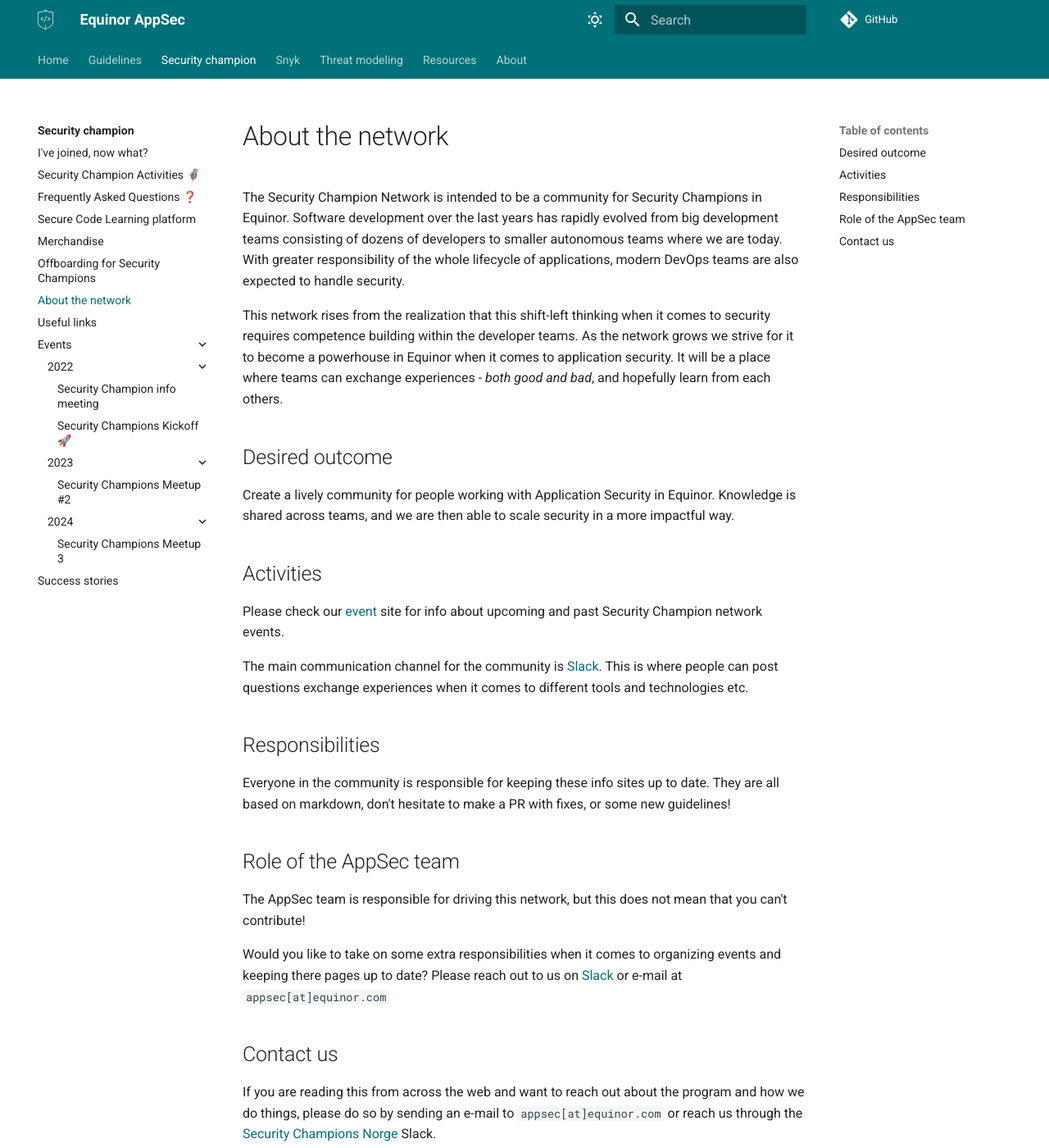
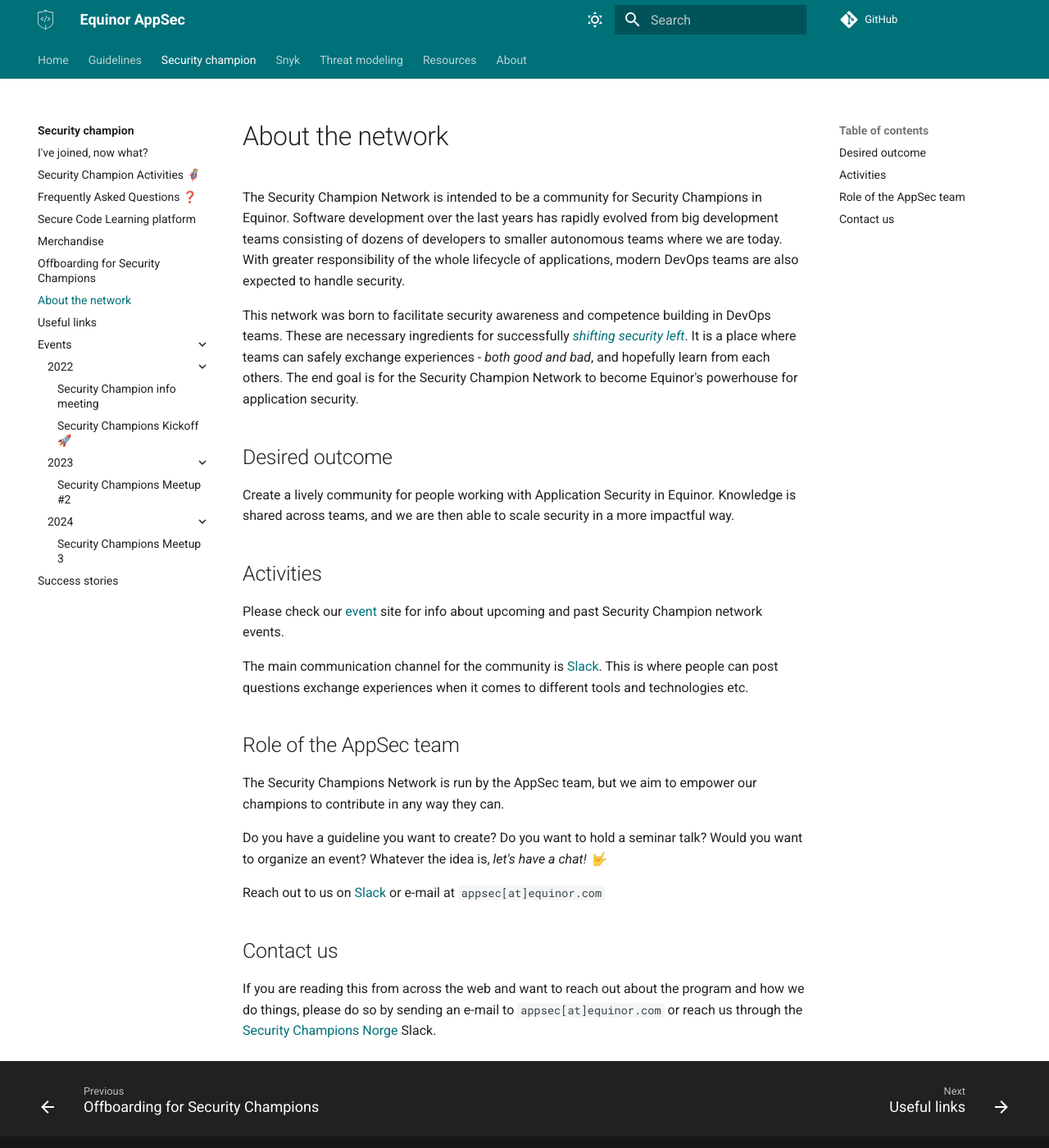
Before and after one commit to equinor/appsec, an MkDocs documentation site: the page built from docs/security-champion/7-about.md, in a window 1280 px wide and 1400 px high. Shown: the whole window at 82% size. Built offline with MkDocs 1.6.1 and Material for MkDocs 9.7.7, drawn with Linux system fonts in a browser that asks for light colours; some web fonts are replaced; comment, search, counter and statistics services are not loaded.

Commit message:
add changes based off feedback

```diff
--- a/docs/security-champion/7-about.md
+++ b/docs/security-champion/7-about.md
@@ -2,7 +2,7 @@
 
 The Security Champion Network is intended to be a community for Security Champions in Equinor. Software development over the last years has rapidly evolved from big development teams consisting of dozens of developers to smaller autonomous teams where we are today. With greater responsibility of the whole lifecycle of applications, modern DevOps teams are also expected to handle security.
 
-This network rises from the realization that this shift-left thinking when it comes to security requires competence building within the developer teams. As the network grows we strive for it to become a powerhouse in Equinor when it comes to application security. It will be a place where teams can exchange experiences - _both good and bad_, and hopefully learn from each others.
+This network was born to facilitate security awareness and competence building in DevOps teams. These are necessary ingredients for successfully [_shifting security left_](https://snyk.io/learn/shift-left-security/). It is a place where teams can safely exchange experiences - _both good and bad_, and hopefully learn from each others. The end goal is for the Security Champion Network to become Equinor's powerhouse for application security.
 
 ## Desired outcome
 
@@ -14,15 +14,13 @@
 
 The main communication channel for the community is [Slack](https://app.slack.com/client/T02JL00JU/CMM6FSW5V). This is where people can post questions exchange experiences when it comes to different tools and technologies etc.
 
-## Responsibilities
-
-Everyone in the community is responsible for keeping these info sites up to date. They are all based on markdown, don't hesitate to make a PR with fixes, or some new guidelines!
-
 ## Role of the AppSec team
 
-The AppSec team is responsible for driving this network, but this does not mean that you can't contribute!
+The Security Champions Network is run by the AppSec team, but we aim to empower our champions to contribute in any way they can.
 
-Would you like to take on some extra responsibilities when it comes to organizing events and keeping there pages up to date? Please reach out to us on [Slack](https://app.slack.com/client/T02JL00JU/CMM6FSW5V) or e-mail at ``appsec[at]equinor.com``
+Do you have a guideline you want to create? Do you want to hold a seminar talk? Would you want to organize an event? Whatever the idea is, _let's have a chat! 🤟_
+
+Reach out to us on [Slack](https://app.slack.com/client/T02JL00JU/CMM6FSW5V) or e-mail at ``appsec[at]equinor.com``
 
 ## Contact us
 
```
Also changed, not shown: docs/security-champion/1-new_security_champion.md (+1 -1 lines), docs/security-champion/3-faq.md (+1 -1 lines), docs/security-champion/index.md (+1 -1 lines).
